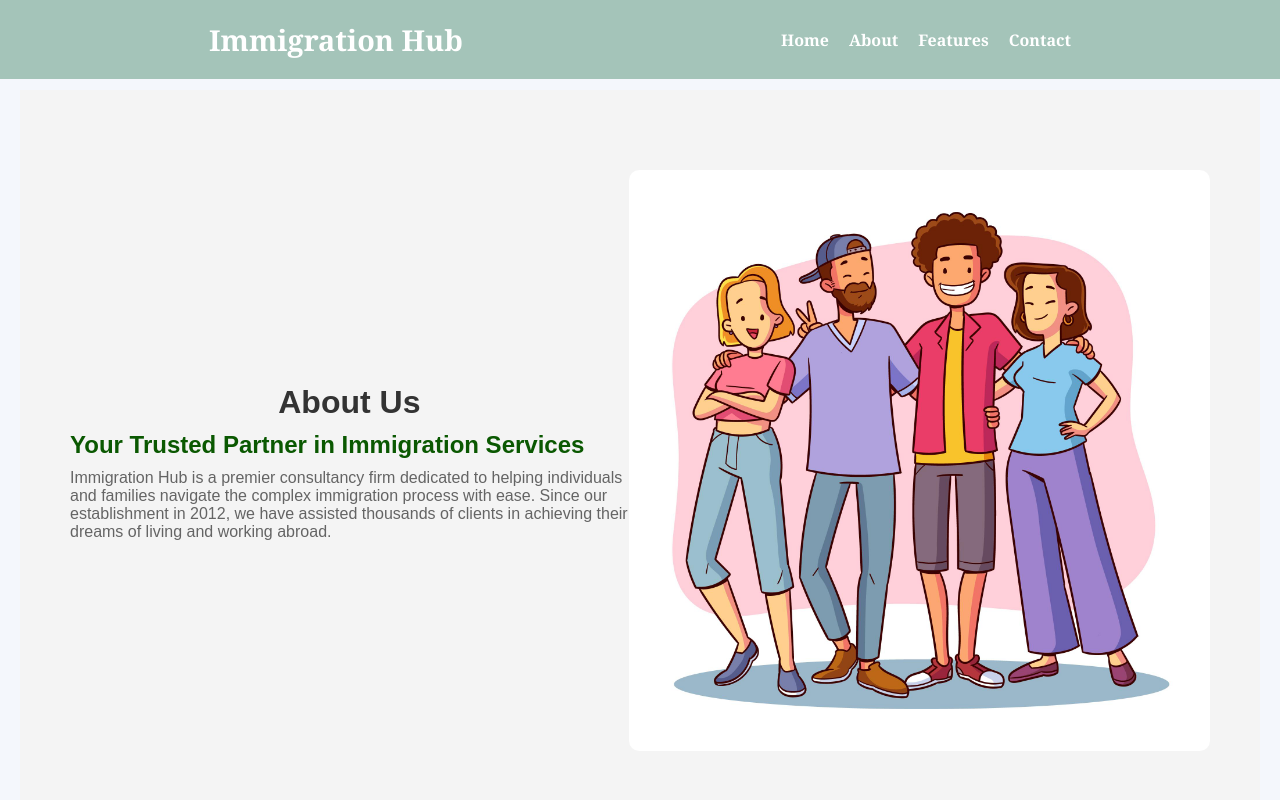
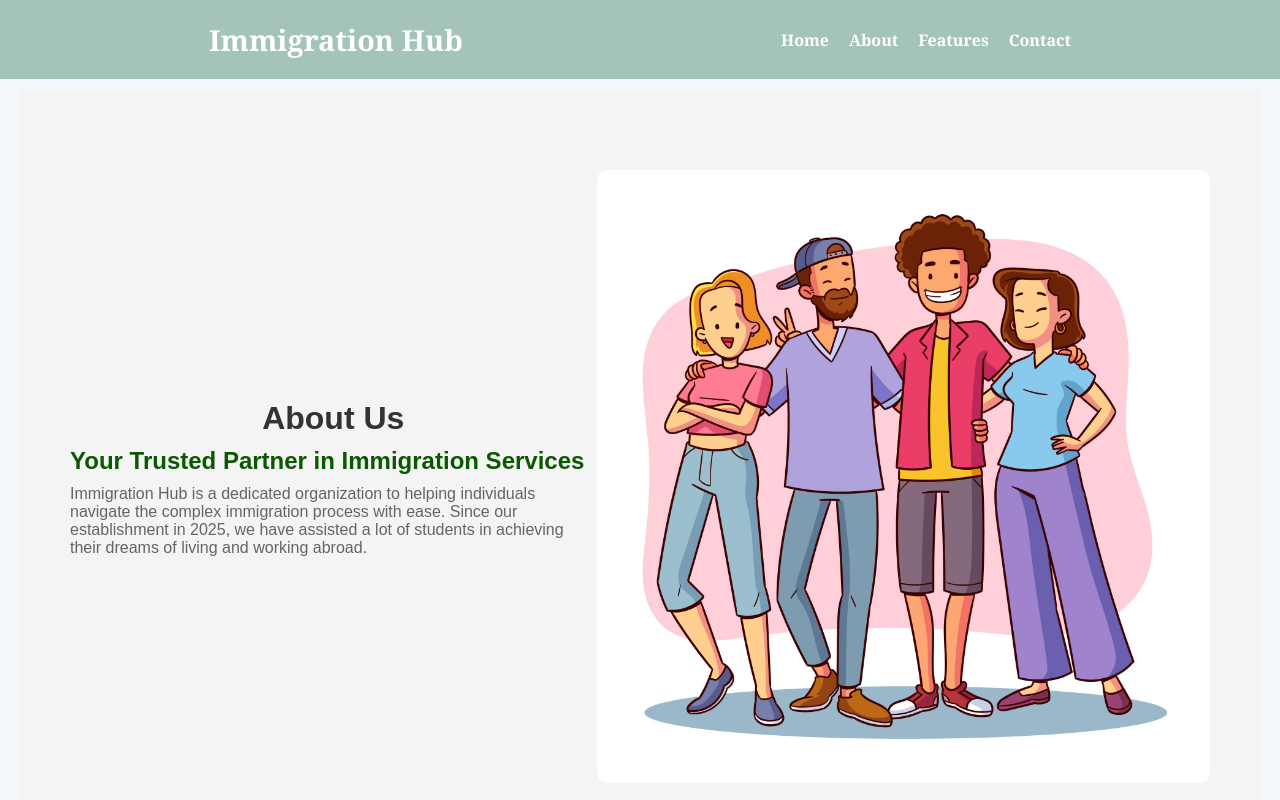
Before and after one commit to TEAM-MERAKI-NAA/MERAKI-FE, a React (Create React App) app: page /AboutUs in a window 1280 px wide. Shown: the top 800 px of the page. Built offline with nearby package versions, Linux system fonts and the light colour scheme; the HTML template or start-up script is replaced by a standard one.

Commit message:
adding AboutUs page and content

```diff
--- a/src/components/AboutUs.js
+++ b/src/components/AboutUs.js
@@ -53,10 +53,10 @@ function AboutUsContent() {
         <h2>About Us</h2>
         <h3>Your Trusted Partner in Immigration Services</h3>
         <p>
-          Immigration Hub is a premier consultancy firm dedicated to helping
-          individuals and families navigate the complex immigration process with
-          ease. Since our establishment in 2012, we have assisted thousands of
-          clients in achieving their dreams of living and working abroad.
+          Immigration Hub is a dedicated organization to helping individuals
+          navigate the complex immigration process with ease. Since our
+          establishment in 2025, we have assisted a lot of students in achieving
+          their dreams of living and working abroad.
         </p>
       </div>
       <div className="about-image">
```
